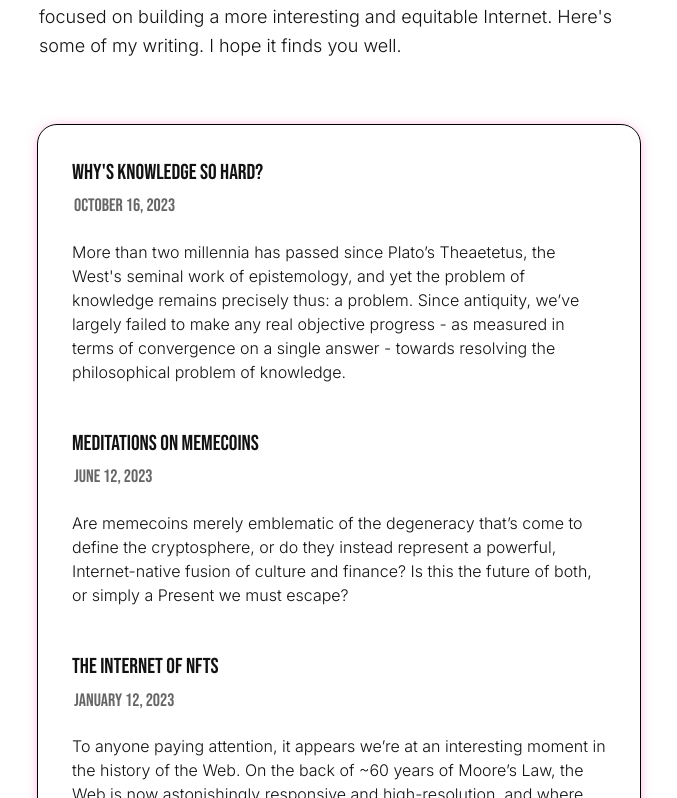
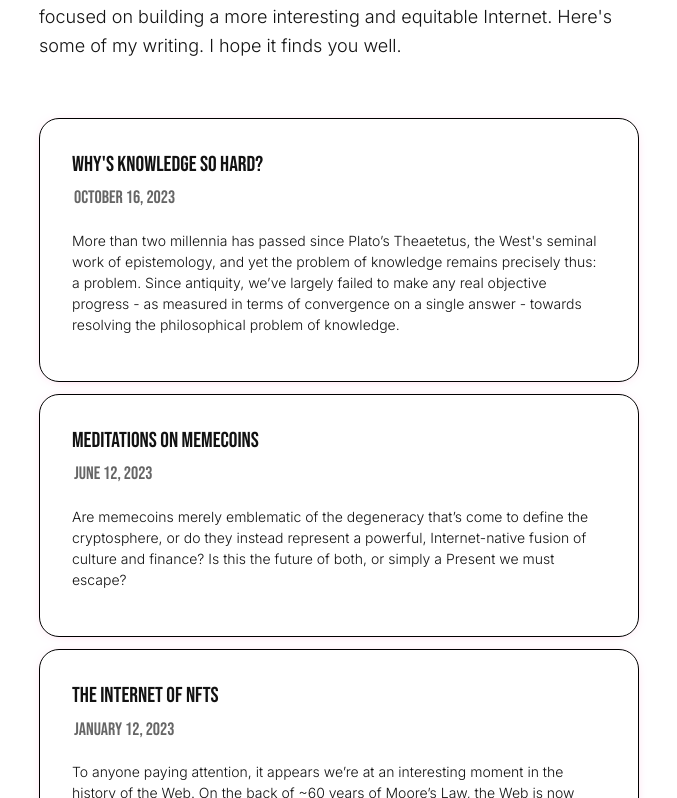
Before and after one commit to nathanmcniece1/musashi-blog, a Next.js app: page / in a window 1280 px wide. Shown: the part 382-1180 px from the top of the page, without its empty margins (301-978 px from the left). Built offline with nearby package versions, Linux system fonts and the light colour scheme.

Commit message:
new commit

```diff
--- a/pages/index.js
+++ b/pages/index.js
@@ -33,14 +33,14 @@ export default function Home({ allPostsData }) {
         <link href="https://fonts.googleapis.com/css2?family=Bebas+Neue&display=swap" rel="stylesheet"></link>
       </Head>
       <section>
-        <p>My name is Musashi. I'm an artist, designer, and developer currently focused on building a more interesting and equitable Internet. Here's some of my writing. I hope it finds you well.</p>
+        <p className={utilStyles.intro}>My name is Musashi. I'm an artist, designer, and developer currently focused on building a more interesting and equitable Internet. Here's some of my writing. I hope it finds you well.</p>
       </section>
       <section className={`${utilStyles.headingMd} ${utilStyles.padding1px} ${utilStyles.border}`}>
         {/* <h2 className={utilStyles.headingLg}>Reflections</h2> */}
-        <div className={utilStyles.tile}>
+        <div>
         <ul className={utilStyles.list}>
           {allPostsData.map(({ id, date, title, preview }) => (
-            <li className={utilStyles.listItem} key={id}>
+            <li className={`${utilStyles.listItem} ${utilStyles.tile}`} key={id}>
               <Link href={`/posts/${id}`}>{title}</Link>
               <br />
               <small className={utilStyles.lightText}>
--- a/styles/utils.module.css
+++ b/styles/utils.module.css
@@ -66,13 +66,21 @@
 
   .preview {
     font-family:'Inter', sans-serif;
-    font-size: 16px;
+    font-size: 14px;
   }
 
   .tile {
     border: 1px solid black;
-    box-shadow: 0 1px 15px -6px rgb(255, 87, 179);
+    box-shadow: 0 1px 15px -10px rgb(255, 87, 179);
     border-radius: 20px;
     padding: 30px;
-    margin-top: 40px;
+    margin-top: -10px;
   }
+
+  .intro {
+    margin-bottom: 60px;
+  }
+
+  .tile:hover {
+    background-color: rgb(248, 193, 217);
+  }
```
